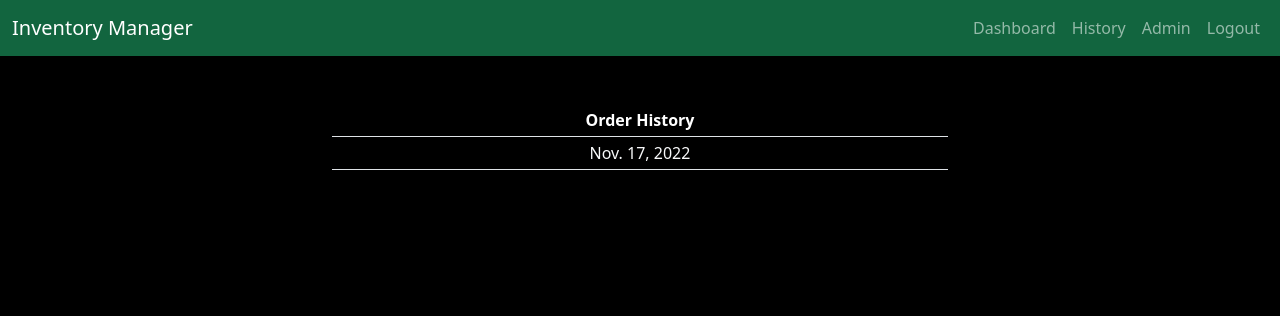
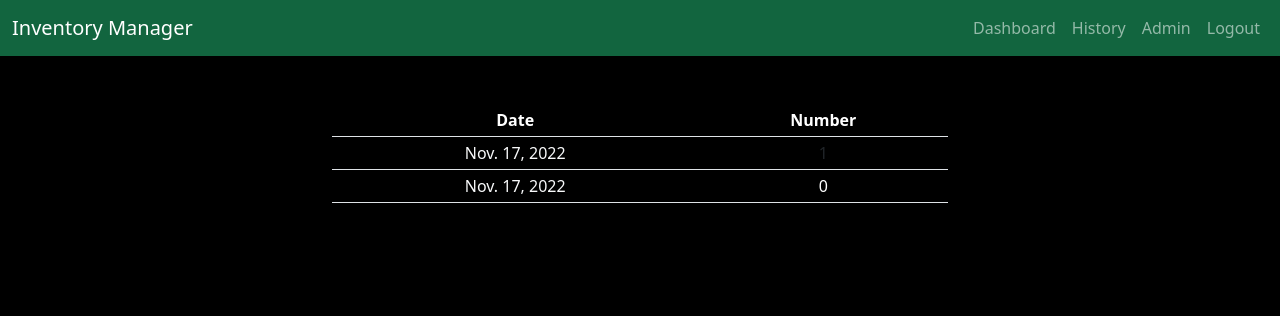
Before and after one commit to seandavidreed/inventory_manager, a Django app: page /inventory/order-history/ in a window 1280 px wide. Shown: the top 316 px of the page. Run offline with Django 4.2, Linux system fonts and the light colour scheme; a user stored in the database is signed in; data comes from the database, SQL or seed files in the repository; both versions use the stored data as it was after the commit.

Commit message:
Use sessions to transmit order data between views; Add order_number field to Order class; Modify order-history template to pass order_number variable and order view to receive it; Modify createPDF() to take two default parameters

```diff
--- a/mysite/inventory/models.py
+++ b/mysite/inventory/models.py
@@ -26,6 +26,7 @@ class Item(models.Model):
 class Order(models.Model):
     item = models.ForeignKey(Item, on_delete=models.DO_NOTHING)
     date = models.DateField()
+    order_number = models.IntegerField(default=0, help_text='The unique value used to identify an order')
     order_qty = models.IntegerField(default=0, help_text='The amount of a given item to be ordered')
 
     def __str__(self):
--- a/mysite/inventory/urls.py
+++ b/mysite/inventory/urls.py
@@ -6,7 +6,7 @@ urlpatterns = [
     path('', views.dashboard, name='dashboard'),
     path('login/', views.login, name='login'),
     path('order-history/', views.history, name='history'),
-    path('order-history/<str:order_date>/', views.order, name='order'),
+    path('order-history/<str:order_number>/', views.order, name='order'),
     path('shed/', views.take_inventory, name='shed'),
     path('shop/', views.take_inventory, name='shop'),
     path('finalize/', views.finalize, name='finalize'),
--- a/mysite/inventory/views.py
+++ b/mysite/inventory/views.py
@@ -17,8 +17,9 @@ def take_inventory(request):
     item_list = Item.objects.all()
 
     if request.method == "POST":
-        # Declare list to store orders temporarily, until validated
-        orders = []
+        # Prepare to store orders temporarily in session, until validated and transferred to database
+        request.session['orders'] = []
+        request.session['suppliers'] = []
         order_is_valid = False
 
         # Get values from template form one at a time
@@ -28,19 +29,16 @@ def take_inventory(request):
             # If at least one item has a non-zero value, the order is valid
             if item_value != '0':
                 order_is_valid = True
+                request.session['suppliers'].append(item.supplier.name)
 
-            # Append order data to orders list
-            orders.append(Order(item_id=item.id, date=datetime.datetime.now(), order_qty=item_value))
+            # Append order data to session
+            request.session['orders'].append((item.id, item_value))
 
-        # Validate the order and redirect if invalid
+        # Validate the order and clear session and redirect if invalid
         if not order_is_valid:
+            del request.session['suppliers']
+            del request.session['orders']
             return render(request, 'inventory/result.html', {'sent': False})
-
-        # Check if order already exists, else add order to the database
-        if Order.objects.filter(date=datetime.datetime.now()).exists():
-            return render(request, 'inventory/analytics.html')
-        else:
-            Order.objects.bulk_create(orders)
 
         # Go to final ordering stage to send emails
         return HttpResponseRedirect(reverse('inventory:finalize'))
@@ -50,13 +48,22 @@ def take_inventory(request):
 @login_required
 def finalize(request):
     sent = False
-    # Fetch only the names of suppliers that have items in the Item table
-    supplier_list = Order.objects.values_list('item__supplier__name', flat=True).filter(date=datetime.datetime.now()).exclude(order_qty=0).distinct()
-    print(supplier_list)
     if request.method == "POST":
+
+        # Get most recent order number
+        try:
+            order_number = Order.objects.values_list('order_number', flat=True).latest('order_number') + 1
+        except:
+            order_number = 0
+
+
+        # Retrieve order data from session and save it to database
+        for order in request.session['orders']:
+            Order.objects.create(item_id=order[0], date=datetime.datetime.now(), order_qty=order[1], order_number=order_number)
+
         # Get Administrator's Email Address
         email = get_user_model().objects.filter(is_superuser=True).values_list('email', flat=True).first()
-        for supplier in supplier_list:
+        for supplier in request.session['suppliers']:
             # Get data associated with supplier from supplier table (Email, Phone)
             supplier_info = Supplier.objects.get(name=supplier)
             # Get email message addressed to supplier from post request
@@ -75,7 +82,7 @@ def finalize(request):
             email.send(fail_silently=False)
             sent = True
         return render(request, 'inventory/result.html', {'sent': sent})
-    return render(request, 'inventory/finalize.html', {'supplier_list': supplier_list})
+    return render(request, 'inventory/finalize.html', {'supplier_list': request.session['suppliers']})
 
 
 @login_required
@@ -85,16 +92,17 @@ def analytics(request):
 
 @login_required
 def history(request):
-    order_list = Order.objects.all().values('date').distinct().order_by('-date')
+    order_list = Order.objects.all().values('date', 'order_number').distinct().order_by('-order_number')
     return render(request, 'inventory/order-history.html', {'order_list': order_list})
 
 
 @login_required
-def order(request, order_date):
-    orders = Order.objects.filter(date=order_date)
+def order(request, order_number):
+    print(order_number)
+    orders = Order.objects.filter(order_number=order_number)
 
     if request.method == "POST":
-        pdf = createPDF(orders=orders, order_date=order_date)
+        pdf = createPDF(orders=orders)
         return FileResponse(pdf, as_attachment=True, filename='order.pdf')
 
     return render(request, 'inventory/order.html', {'orders': orders})
--- a/mysite/mysite/settings.py
+++ b/mysite/mysite/settings.py
@@ -28,7 +28,7 @@ SECRET_KEY = 'django-insecure-hg5*8*2st@@6sb5xpkpg00vq2#sieq9wj@9*w^*$)6m(_rk7sx
 # SECURITY WARNING: don't run with debug turned on in production!
 DEBUG = True
 
-ALLOWED_HOSTS = []
+ALLOWED_HOSTS = ['10.0.0.183']
 
 
 # Application definition
--- a/mysite/templates/inventory/order-history.html
+++ b/mysite/templates/inventory/order-history.html
@@ -10,12 +10,14 @@
             <table class="table table-striped table-sm">
                 <thead>
                     <tr>
-                        <th>Order History</th>
+                        <th>Date</th>
+                        <th>Number</th>
                     </tr>
                 </thead>
                 {% for order in order_list %}
                     <tr>
-                        <td class="align-middle"><a class="link-light" href="{% url 'inventory:order' order.date %}">{{ order.date }}</a></td>
+                        <td class="align-middle"><a class="link-light" href="{% url 'inventory:order' order.order_number %}">{{ order.date }}</a></td>
+                        <td class="align-middle">{{ order.order_number }}</td>
                     </tr>
                 {% endfor %}
             </table>
```
Also changed, not shown: mysite/inventory/functions.py (+5 -3 lines), mysite/db.sqlite3, mysite/inventory/migrations/0003_order_order_number.py (added).
